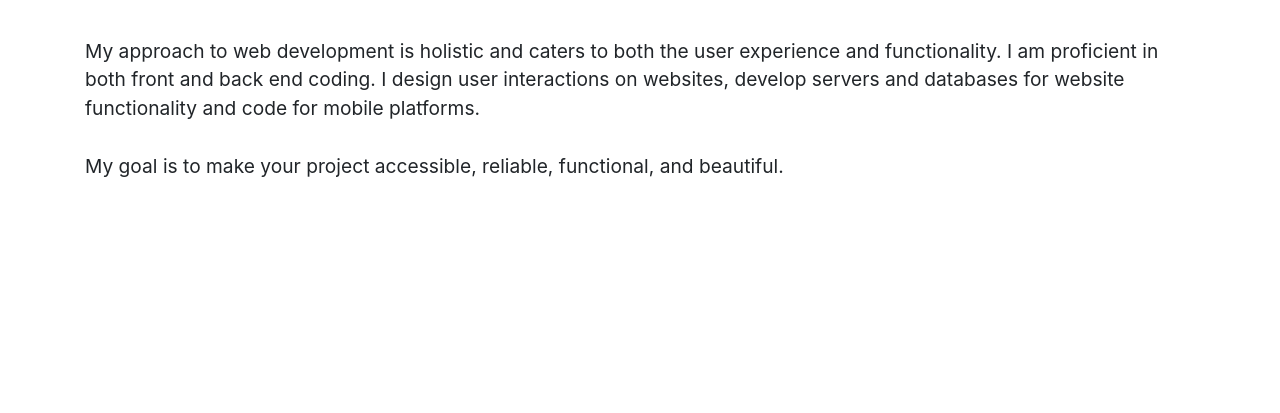
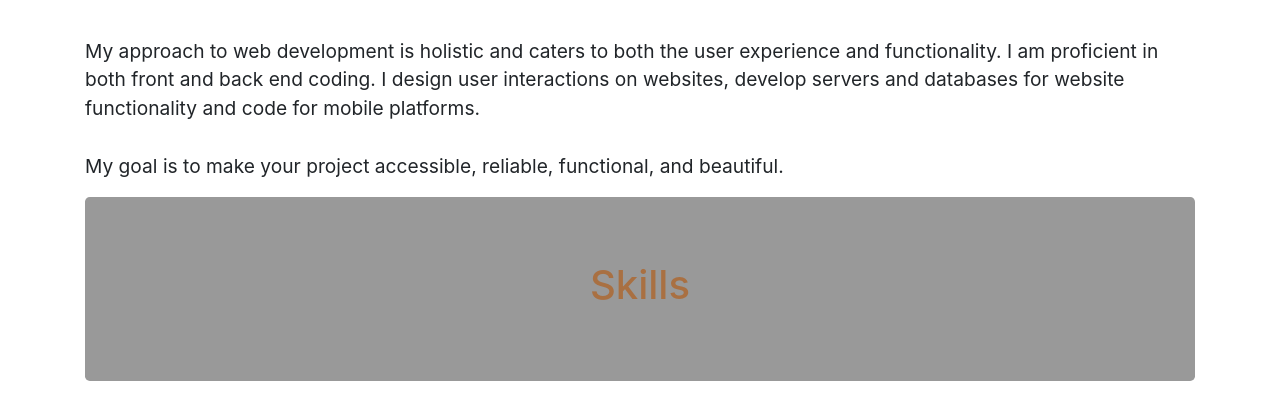
Before and after one commit to mnilou/first-portfolio, a plain HTML site: page index.html in a window 1280 px wide. Shown: the part 480-893 px from the top of the page. Before the commit the page ends 800 px from the top, so only its background shows below. Drawn offline with nearby package versions, Linux system fonts and the light colour scheme.

Commit message:
added skills container to about me page

```diff
--- a/index.html
+++ b/index.html
@@ -46,5 +46,10 @@
         My goal is to make your project accessible, reliable, functional, and beautiful.
       </p>
     </div>
+    <div class="container">
+        <div class="jumbotron skills">
+          <h1>Skills</h1>
+        </div>
+    </div>
   </body>
 </html>
--- a/style.css
+++ b/style.css
@@ -14,3 +14,10 @@
     margin-bottom: -50px;
     border-radius: 50%;
     width: 180px;
+}
+.skills {
+    font-size: 40px;
+    text-align: center;
+    color: rgb(169, 112, 66);
+    background-color:  rgb(153, 153, 153);
+}
```
